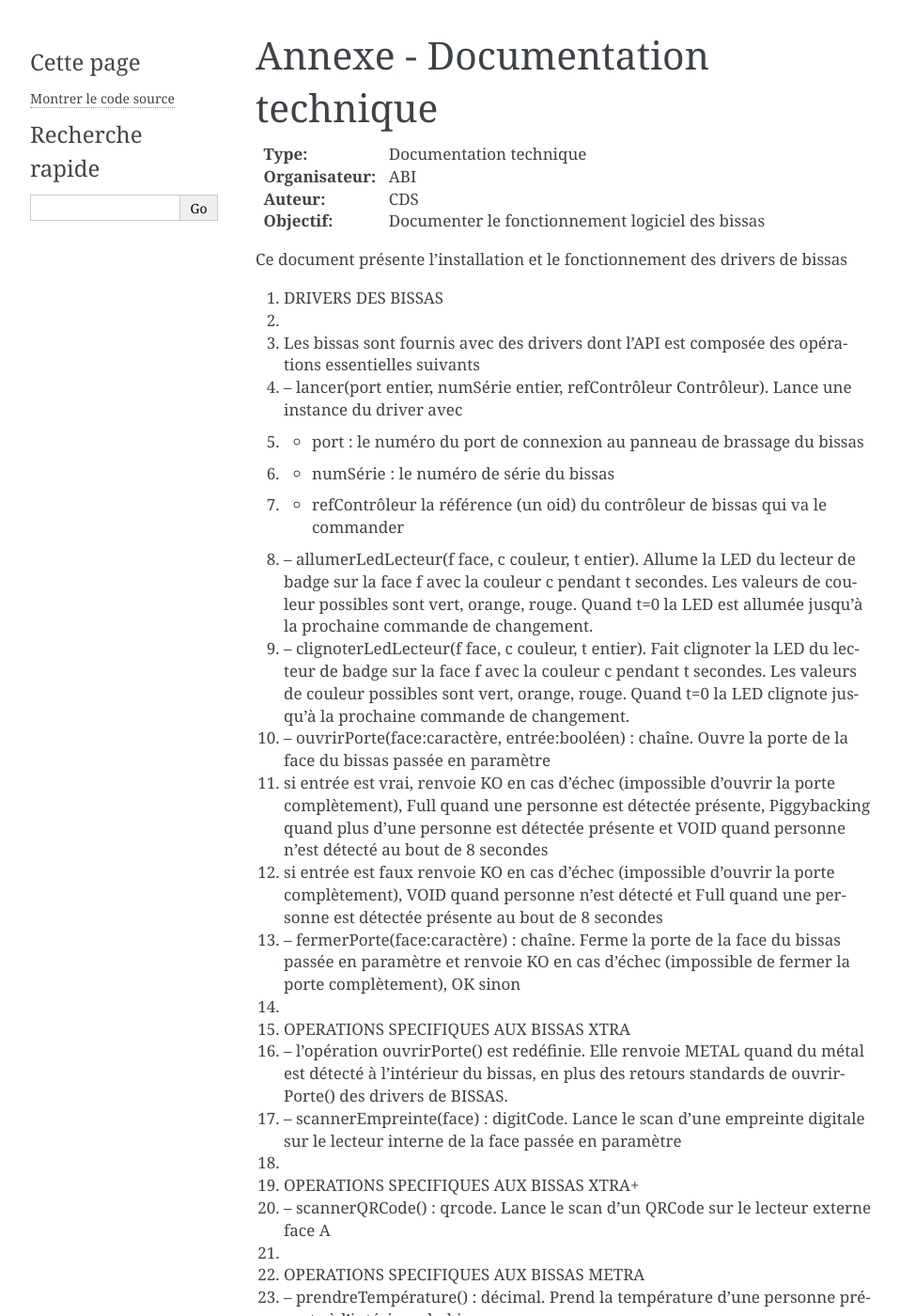
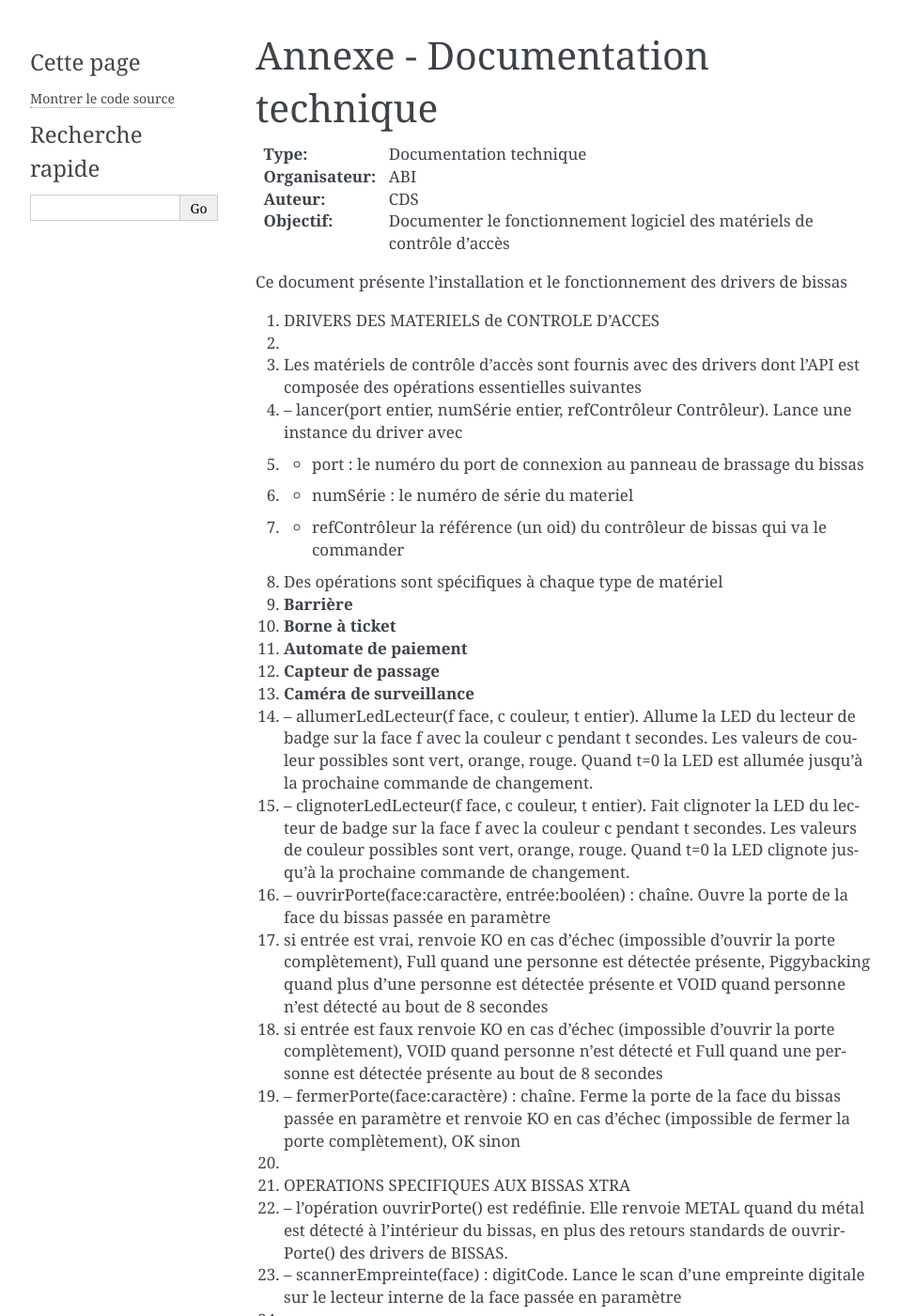
Before and after one commit to cyrilled/iPark, a Sphinx documentation site: the page built from master/source/res/DocDrivers.rst, in a window 1280 px wide and 1400 px high. Shown: the whole window at 94% size, without its empty margins (148-1106 px from the left). Built offline with Sphinx 7.4.7, drawn with Linux system fonts in a browser that asks for light colours; some of the changed text lies outside the part shown.

Commit message:
Update DocDrivers.rst

```diff
--- a/master/source/res/DocDrivers.rst
+++ b/master/source/res/DocDrivers.rst
@@ -4,17 +4,23 @@ Annexe - Documentation technique
 :Type: Documentation technique
 :Organisateur: ABI
 :Auteur: CDS
-:Objectif: Documenter le fonctionnement logiciel des bissas
+:Objectif: Documenter le fonctionnement logiciel des matériels de contrôle d'accès
 
 Ce document présente l'installation et le fonctionnement des drivers de bissas
 
-#. DRIVERS DES BISSAS
+#. DRIVERS DES MATERIELS de CONTROLE D'ACCES
 #. #####
-#. Les bissas sont fournis avec des drivers dont l'API est composée des opérations essentielles suivants
+#. Les matériels de contrôle d'accès sont fournis avec des drivers dont l'API est composée des opérations essentielles suivantes
 #. -- lancer(port entier, numSérie entier, refContrôleur Contrôleur). Lance une instance du driver avec
 #. - port : le numéro du port de connexion au panneau de brassage du bissas
-#. - numSérie : le numéro de série du bissas
+#. - numSérie : le numéro de série du materiel
 #. - refContrôleur la référence (un oid) du contrôleur de bissas qui va le commander
+#. Des opérations sont spécifiques à chaque type de matériel
+#. **Barrière**
+#. **Borne à ticket**
+#. **Automate de paiement**
+#. **Capteur de passage**
+#. **Caméra de surveillance**
 #. -- allumerLedLecteur(f face, c couleur, t entier). Allume la LED du lecteur de badge sur la face f avec la couleur c pendant t secondes. Les valeurs de couleur possibles sont vert, orange, rouge. Quand t=0 la LED est allumée jusqu'à la prochaine commande de changement.
 #. -- clignoterLedLecteur(f face, c couleur, t entier). Fait clignoter la LED du lecteur de badge sur la face f avec la couleur c pendant t secondes. Les valeurs de couleur possibles sont vert, orange, rouge. Quand t=0 la LED clignote jusqu'à la prochaine commande de changement.
 #. -- ouvrirPorte(face:caractère, entrée:booléen) : chaîne. Ouvre la porte de la face du bissas passée en paramètre
@@ -34,8 +40,8 @@ Ce document présente l'installation et le fonctionnement des drivers de bissas
 #. ######
 #. INSTALLATION DES BISSAS
 #. ######
-#. L'installation d'un bissas s'effectue de la façon suivante
-#. -- sur le serveur applicatif : création d'un contrôleur de bissas et d'une instance de la classe Bissas en leur donnant le numéro de série du bissas. On récupère leurs oids.
+#. L'installation d'un matériel s'effectue de la façon suivante
+#. -- sur le serveur applicatif : création d'un contrôleur de matériel et d'une instance de la sous-classe adéquate de Matériel en leur donnant le numéro de série du bissas. On récupère leurs oids.
 #. -- Connexion physique du bissas au panneau de brassage du serveur de contrôle
 #. -- Installation du code des drivers de bissas sur le serveur de contrôle
 #. -- Lancement sur le serveur de contrôle d'une instance du driver de bissas, en lui donnant en paramètre le numéro du port de connexion au panneau de brassage, le numéro de série du bissas et l'oid du contrôleur de bissas qui va le commander
```
